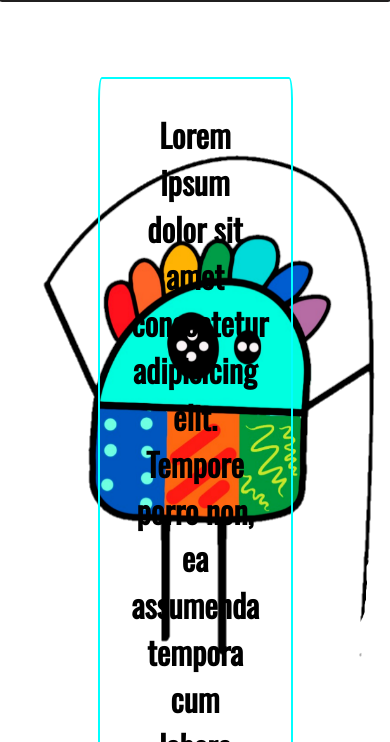
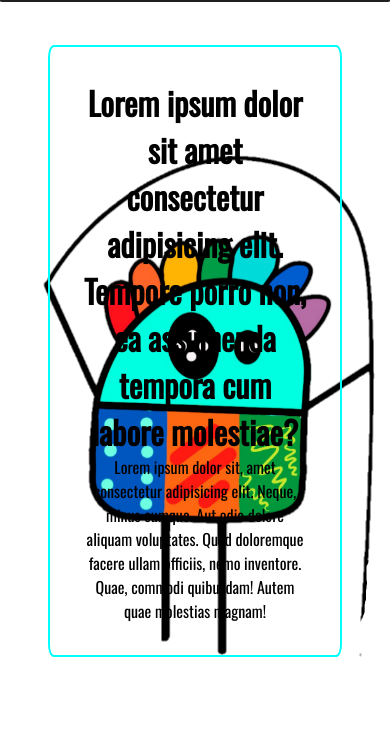
Before and after one commit to Riblast/Muno_Fleitas, a plain HTML site: page index.html in a window 390 px wide. Shown: the part 98-840 px from the top of the page. Drawn offline with nearby package versions, Linux system fonts and the light colour scheme.

Commit message:
agrandar texto en index

```diff
--- a/css/estilos.css
+++ b/css/estilos.css
@@ -570,6 +570,14 @@ background: linear-gradient(to right, #FFFFFF, #6DD5FA, #2980B9); /* W3C, IE 10+
         grid-row: 4/6;
     }
 }
+/*------------responsive Home-----------*/
+@media screen and (max-width:480px) {
+    .presentacion-inicio{
+        width: auto;
+        margin: 3rem;
+    }
+}
+
 /*------------responsive sobremi-----------*/
 @media screen and (max-width:768px) {
     .container-perfil {
```
